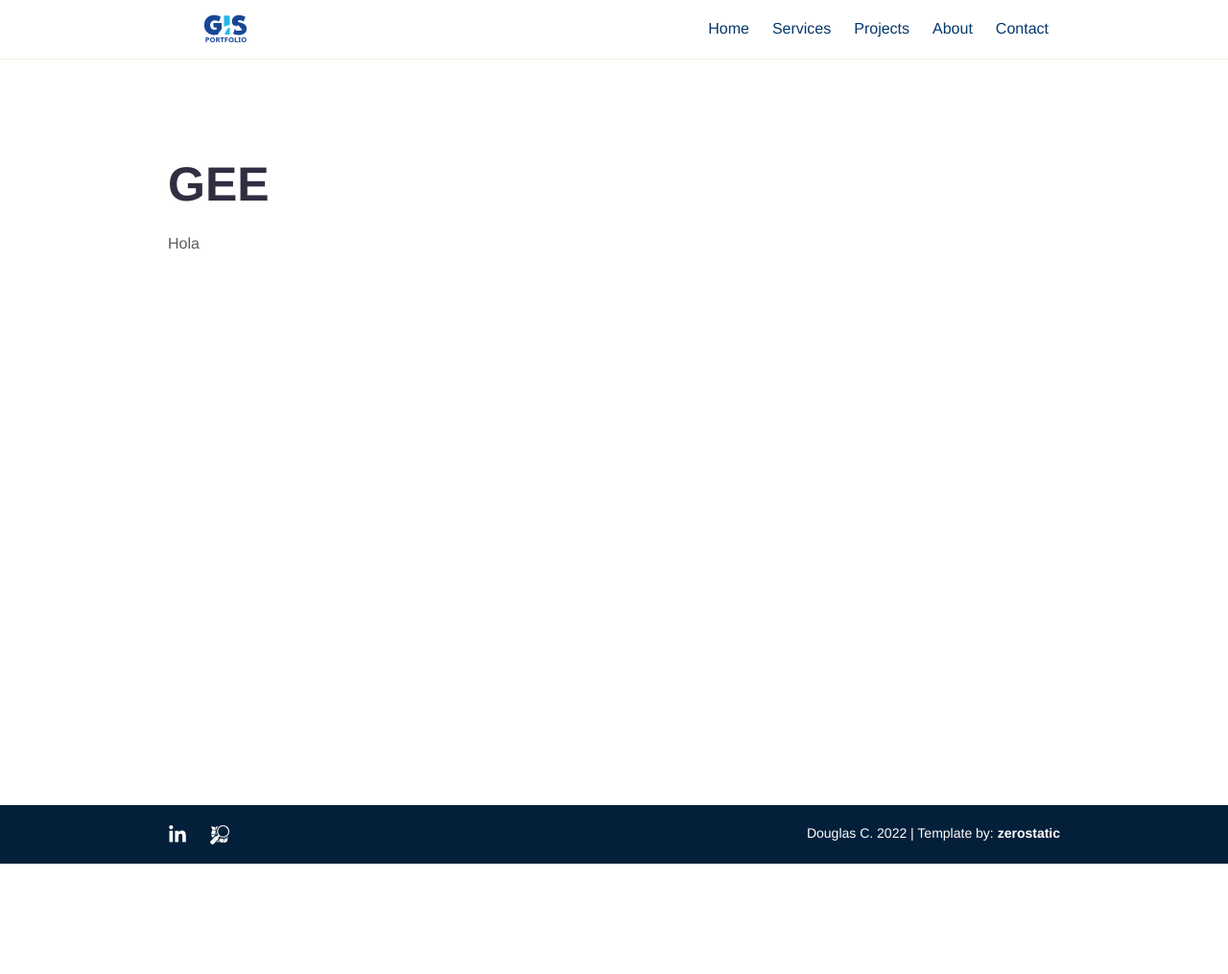
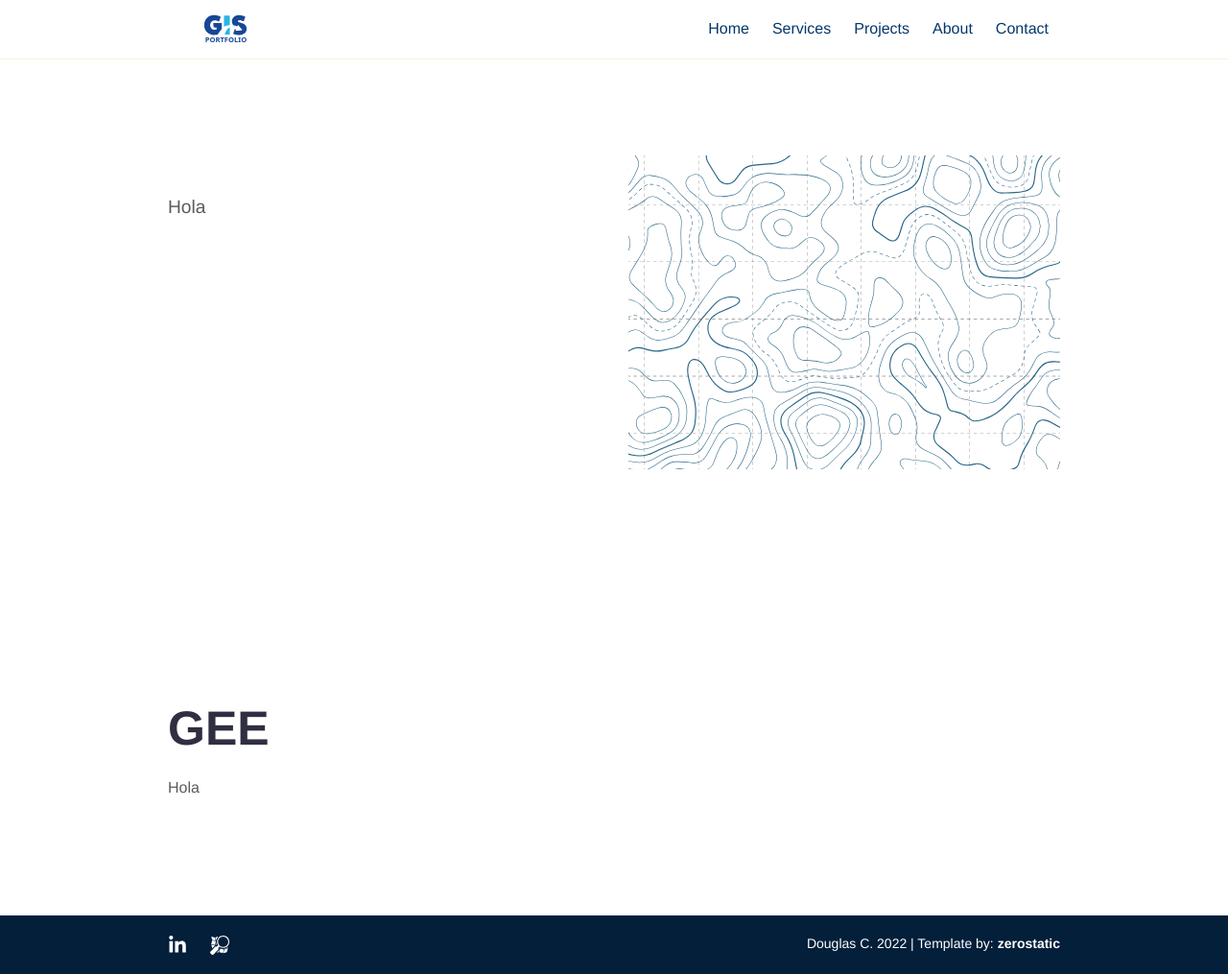
Before and after one commit to DFRCL/dfrclGIS.github.io, a Jekyll site: the page built from _projects/GEE.md, in a window 1280 px wide. Shown: the whole page at 96% size. Built offline with Jekyll 4.4.1, drawn with Linux system fonts in a browser that asks for light colours; before the commit the page ends 900 px from its top, so only the background shows below that.

Commit message:
Update project.html

```diff
--- a/_layouts/project.html
+++ b/_layouts/project.html
@@ -2,6 +2,20 @@
 layout: default
 bodyClass: "project-page"
 ---
+<div class="intro">
+  <div class="container">
+    <div class="row justify-content-start">
+      <div class="col-12 col-md-7 col-lg-6 order-2 order-md-1">
+        {{ content }}
+      </div>
+      {% if page.intro_image %}
+      <div class="col-12 col-md-5 col-lg-6 order-1 order-md-2 position-relative">
+        <img alt={{ page.title }} class="intro-image{% if page.intro_image_absolute %} intro-image-absolute{% endif %}{% if page.intro_image_hide_on_mobile %} intro-image-hide-mobile{% endif %}" src="{{ page.intro_image | relative_url }}" />
+      </div>
+      {% endif %}
+    </div>
+  </div>
+</div>
 
 <div class="container pb-6 pt-6 pt-md-10 pb-md-10">
   <div class="row justify-content-start">
```
